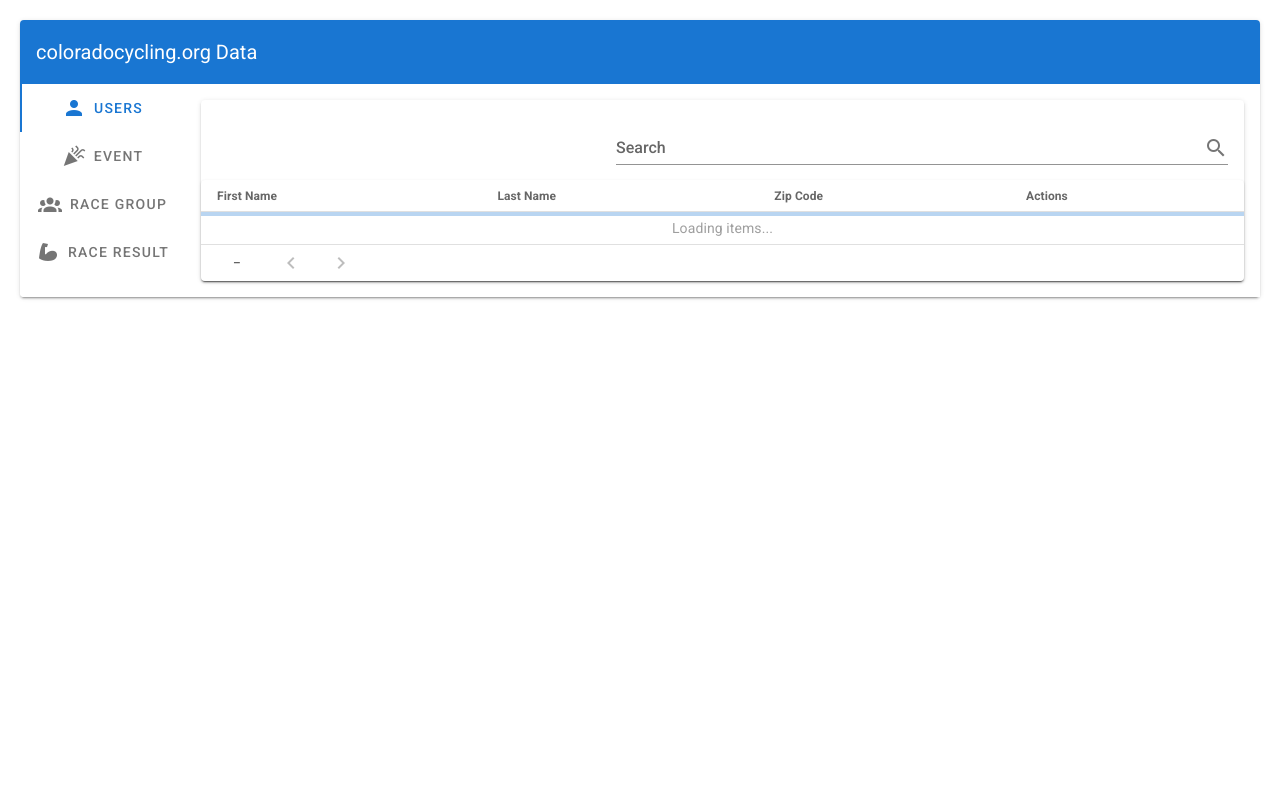
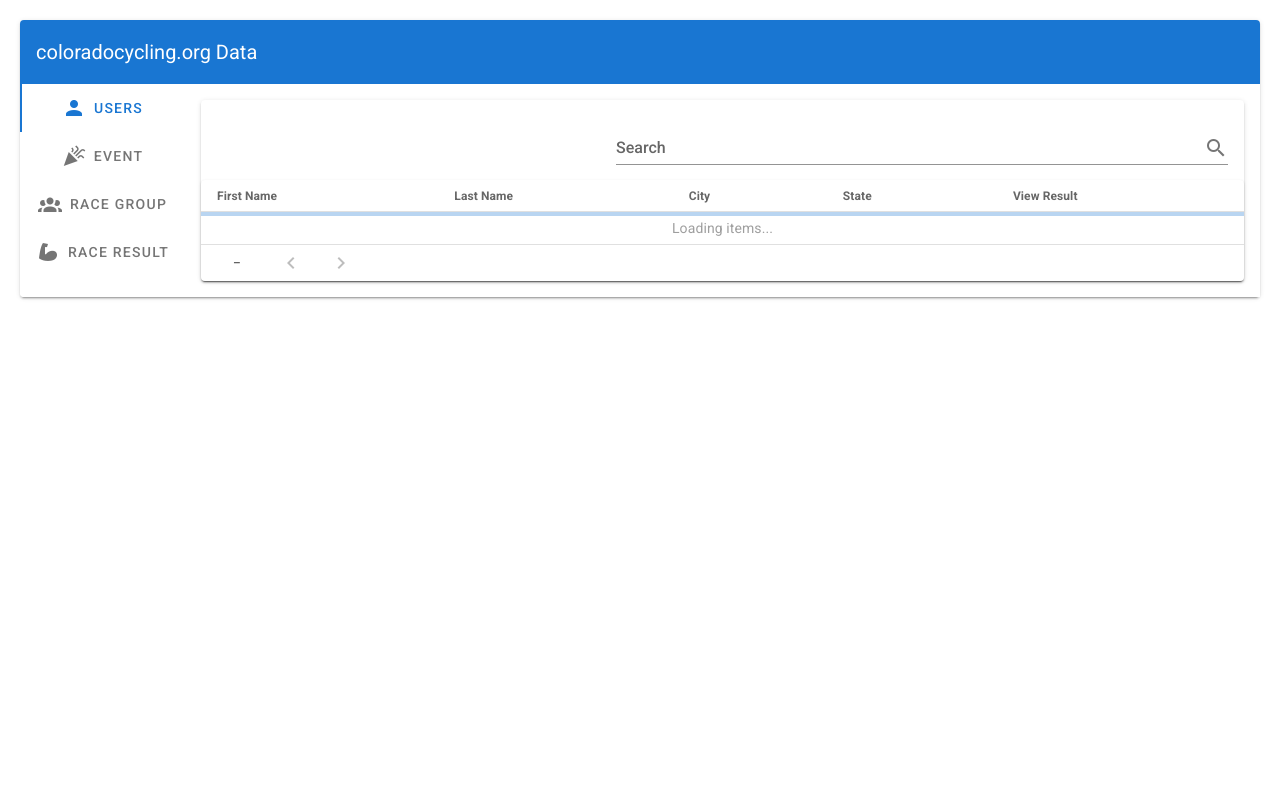
Before and after one commit to we-race-here/BRAC-Archive, a Django app: page / in a window 1280 px wide. Run offline with Django 4.2, Linux system fonts and the light colour scheme; data that the repository does not hold is empty; some libraries are stand-ins or nearby versions.

Commit message:
Issue fixes and enahcenemnts

```diff
--- a/app/models.py
+++ b/app/models.py
@@ -461,7 +461,7 @@ class AcaRacegrouptemplatemap(models.Model):
 
 class AcaResult(models.Model):
     racerid = models.ForeignKey('AcaUser', models.DO_NOTHING, db_column='racerId', blank=True, null=True, related_name='racer')  # Field name made lowercase.
-    eventid = models.ForeignKey(AcaEvent, models.DO_NOTHING, db_column='eventId', blank=True, null=True, related_name='event')  # Field name made lowercase.
+    eventid = models.ForeignKey(AcaEvent, models.DO_NOTHING, db_column='eventId', blank=True, null=True)  # Field name made lowercase.
     eventracegroupid = models.ForeignKey(AcaRacegroup, models.DO_NOTHING, db_column='eventRaceGroupId', blank=True, null=True)  # Field name made lowercase.
     rsplace = models.IntegerField(db_column='rsPlace', blank=True, null=True)  # Field name made lowercase.
     place = models.IntegerField(blank=True, null=True)
--- a/app/serializers.py
+++ b/app/serializers.py
@@ -6,6 +6,12 @@ from drf_queryfields import QueryFieldsMixin
 
 
 class AcaUserSerailizers(QueryFieldsMixin,serializers.ModelSerializer):
+    view_result = serializers.SerializerMethodField(method_name="getResult", read_only=True)
+    def getResult(self, value):
+        try:
+            return  models.AcaResult.objects.filter(racerid=value.id).count()
+        except Exception as e:
+            return 0
     class Meta:
         model  = models.AcaUser
         fields = '__all__'
@@ -13,7 +19,7 @@ class AcaUserSerailizers(QueryFieldsMixin,serializers.ModelSerializer):
 class AcaEventSerailizers(QueryFieldsMixin,serializers.ModelSerializer):
     def to_representation(self, instance):
         response = super().to_representation(instance)
-        response['eventdate'] = datetime.fromtimestamp(instance.eventdate).strftime('%Y-%m-%d %I:%M %p')
+        response['eventdate'] = datetime.fromtimestamp(instance.eventdate).strftime('%Y-%m-%d')
         return response
     class Meta:
         model  = models.AcaEvent
--- a/app/templates/Base.html
+++ b/app/templates/Base.html
@@ -69,8 +69,9 @@
           headers: [
             { text: "First Name", value: "firstname" },
             { text: "Last Name", value: "lastname" },
-            { text: "Zip Code", value: "zip" },
-            { text: "Actions", value: "action" },
+            { text: "City", value: "city" },
+            { text: "State", value: "state" },
+            { text: "View Result", value: "action" },
           ],
 
           Eventheaders: [
@@ -154,7 +155,7 @@
           },
           getUsers(event) {
             this.UserLoader = true;
-            fetch(this.FormURL(event, "/AcaUser/?fields=id,firstname,lastname,zip")+"&search=" + this.Usersearch, {
+            fetch(this.FormURL(event, "/AcaUser/?fields=id,firstname,lastname,city,state,view_result")+"&search=" + this.Usersearch, {
               method: "GET",
             })
               .then((response) => {
@@ -196,7 +197,7 @@
           getAcaResult(event) {
             this.AcaResult = []
             this.AcaResultLoader = true;
-            fetch(this.FormURL(event, "/AcaResult/?fields=id,racerid,eventid,place")+"&search=" + this.AcaRaceGroupsearch, {
+            fetch(this.FormURL(event, "/AcaResult/?fields=id,racerid,eventid,place")+"&search=" + this.AcaResultsearch, {
               method: "GET",
             })
               .then((response) => {
--- a/app/templates/Data.html
+++ b/app/templates/Data.html
@@ -127,7 +127,7 @@
                 class="elevation-1"
               >
               <template v-slot:item.action="{ item }">
-                <a @click='selectedUserModal(item)'>View Races</a>
+                <a @click='selectedUserModal(item)'>${item.view_result}</a>
               </template>
             </v-data-table>
             </v-card>
--- a/app/viewset.py
+++ b/app/viewset.py
@@ -34,5 +34,5 @@ class AcaResultViewSet(viewsets.ModelViewSet):
     queryset = models.AcaResult.objects.all()
     filter_backends = [DjangoFilterBackend, filters.OrderingFilter, filters.SearchFilter]
     filterset_fields = [field.name for field in models.AcaResult._meta.fields]
-    search_fields = ['event__name']
+    search_fields = ['eventid__name']
     http_method_names = ['get']
```
